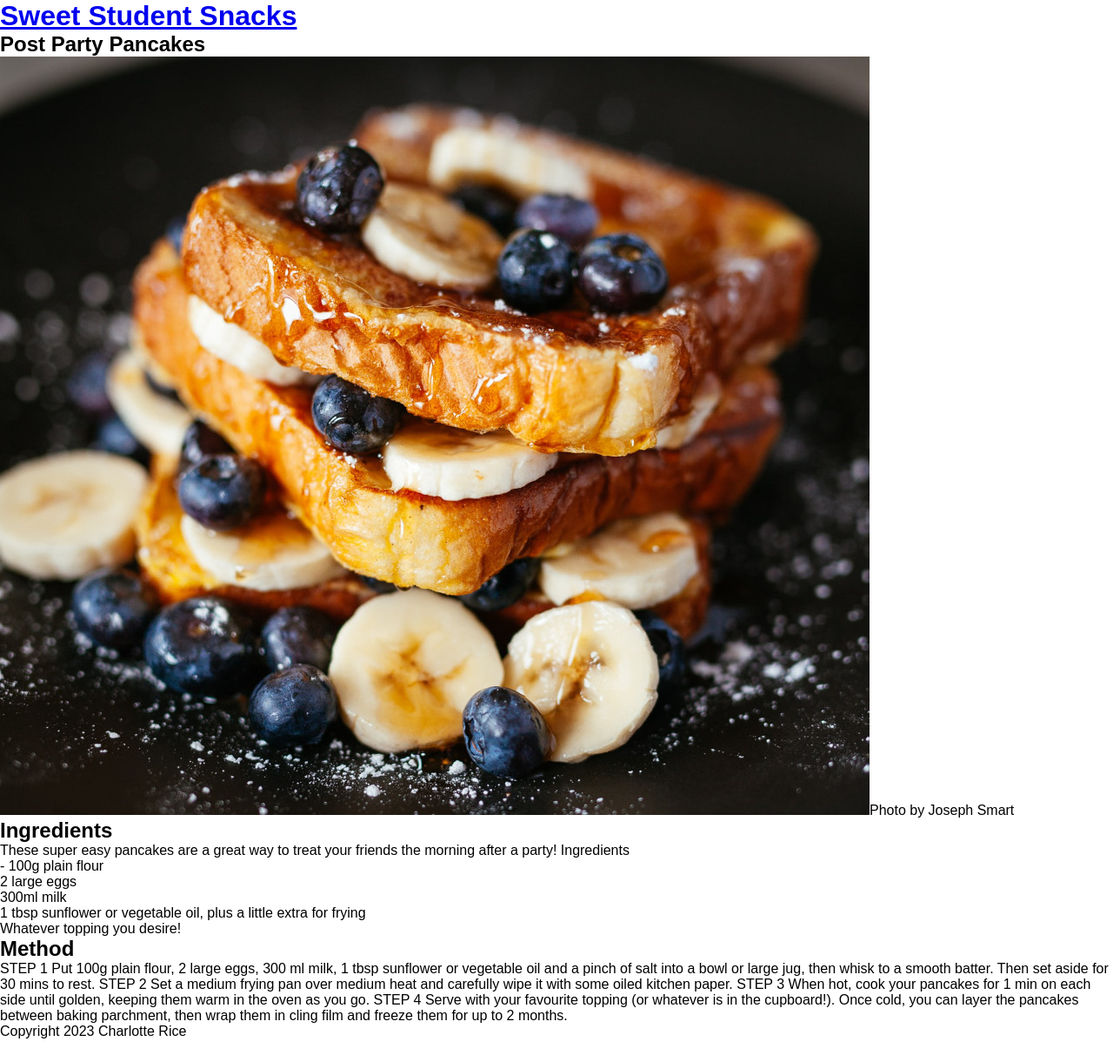
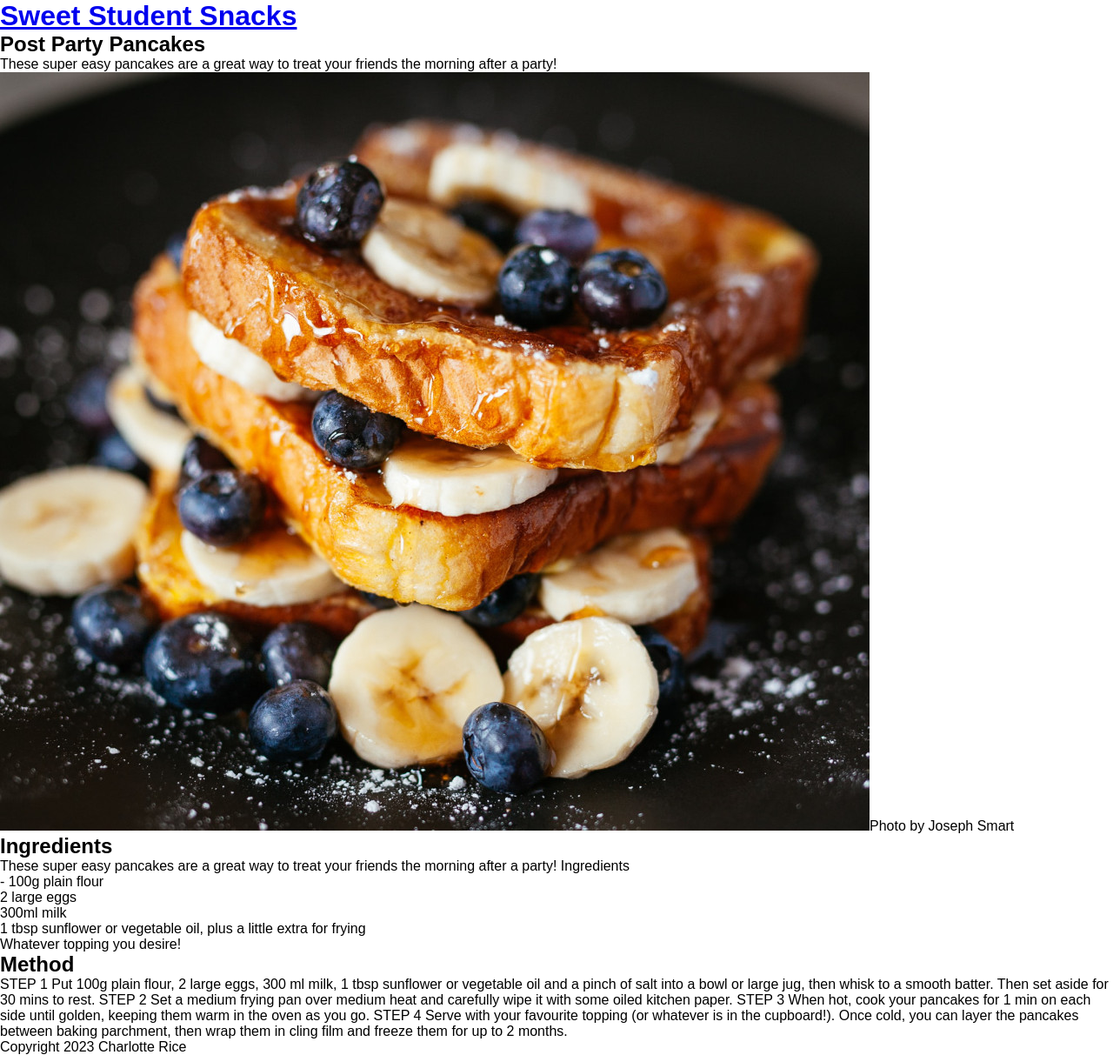
Before and after one commit to charlottericex/SweetStudentSnacks, a Jekyll site: the page built from _recipes/recipe1.md, in a window 1280 px wide. Shown: the whole page at 87% size. Built offline with Jekyll 4.4.1, drawn with Linux system fonts in a browser that asks for light colours.

Commit message:
Update Recipe “recipe1”

```diff
--- a/_recipes/recipe1.md
+++ b/_recipes/recipe1.md
@@ -5,7 +5,7 @@ order: 1
 layout: recipe
 published: true
 ---
-
+These super easy pancakes are a great way to treat your friends the morning after a party!
 
 ![Delicious Plate of Toast, Blueberries and Bananas, covered in sticky maple syrup](../uploads/joseph-gonzalez-zcUgjyqEwe8-unsplash.jpg "Photo by Joseph Smart")
 
@@ -14,16 +14,14 @@ published: true
 These super easy pancakes are a great way to treat your friends the morning after a party!
 Ingredients
 
+\- 100g plain flour
 
-\- 100g plain flour
-- 2 large eggs
-- 300ml milk
-- 1 tbsp sunflower or vegetable oil, plus a little extra for frying
-- Whatever topping you desire!
-
+* 2 large eggs
+* 300ml milk
+* 1 tbsp sunflower or vegetable oil, plus a little extra for frying
+* Whatever topping you desire!
 
 ## **Method**
-
 
 STEP 1
 Put 100g plain flour, 2 large eggs, 300 ml milk, 1 tbsp sunflower or vegetable oil and a pinch of salt
```
